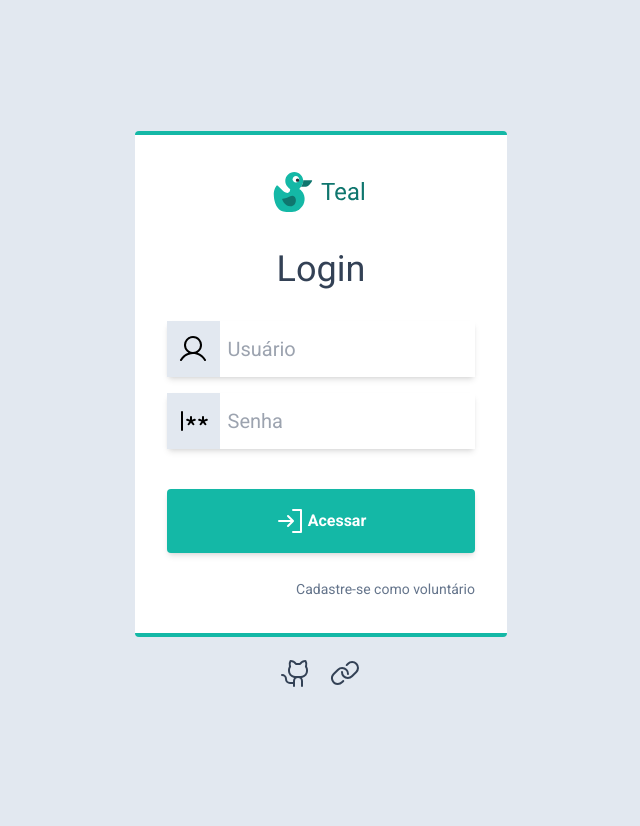
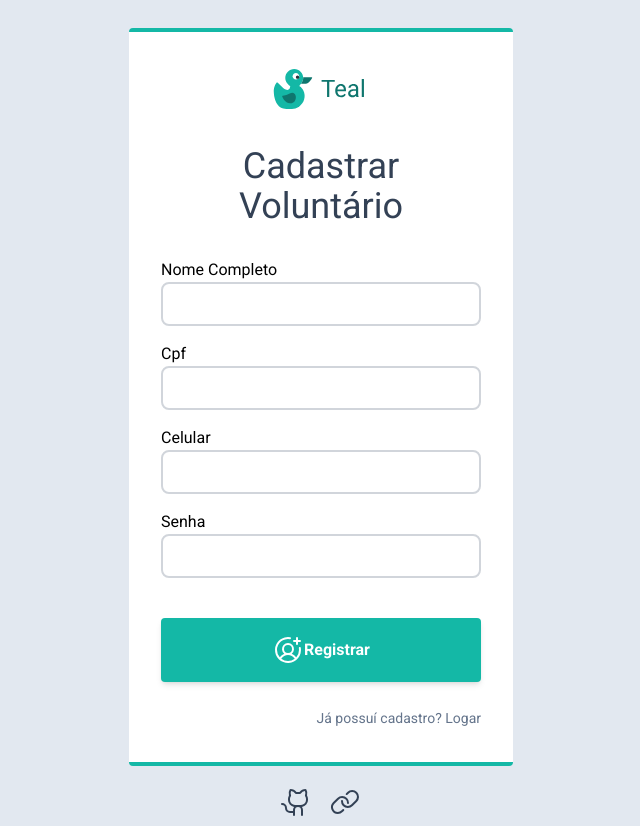
Before and after one commit to p-Teal/teal-front, a React (Vite) app: page / in a window 1280 px wide. Shown: the whole page, without its empty margins (319-959 px from the left). Before the commit the page ends 800 px from the top, so only its background shows below. Built offline with nearby package versions, Linux system fonts and the light colour scheme.

Commit message:
register

```diff
--- a/src/App.tsx
+++ b/src/App.tsx
@@ -5,8 +5,8 @@ function App() {
 
 
   return (
-    <Login />
-    // <CadastroVoluntario />
+    // <Login />
+    <CadastroVoluntario />
   )
 }
 
--- a/src/pages/CadastroVoluntario.tsx
+++ b/src/pages/CadastroVoluntario.tsx
@@ -1,39 +1,33 @@
-import { UserCirclePlus } from "@phosphor-icons/react";
+import { GithubLogo, Link, UserCirclePlus } from "@phosphor-icons/react";
 import FormInputVoluntario from "../components/FormInputVoluntario";
 
 
 export default function CadastroVoluntario() {
   return (
-    <form>
-      <div className="flex flex-col min-h-screen">
-        <div className="flex flex-col bg-white h-fit max-h-[600px] items-center p-8 w-fit mx-auto my-auto rounded hover:shadow-xl border-y-4 border-teal-500">
-          <h1 className="text-3xl text-center mb-8 text-slate-700">
-            Cadastro de Voluntário
-          </h1>
-          <div className="w-full overflow-y-scroll p-1">
-
-            <FormInputVoluntario type="text" name="nome" text="Nome" />
-            <FormInputVoluntario type="email" name="email" text="Email" autocomplete />
-            <FormInputVoluntario type="text" name="cpf" text="CPF" />
-            <FormInputVoluntario type="text" name="telefone" text="Telefone" />
-            <div className="h-2 w-full bg-teal-500 rounded mb-4"></div>
-            <h2 className="text-xl text-center mb-8 text-slate-700">
-              Informações de Login
-            </h2>
-            <FormInputVoluntario type="text" name="login" text="Chave para Login" />
-            <FormInputVoluntario type="password" name="senha" text="Senha" />
-
-          </div>
-
-          <div className="mt-8 bottom-0 w-full">
-          <button className="bg-teal-500 hover:bg-teal-700 text-white font-bold p-4 rounded my-6 shadow-md flex flex-row justify-center items-center w-full">
+    <div className="flex flex-col items-center justify-center min-h-screen">
+      <div className="rounded hover:shadow-xl bg-white p-8 mt-7 max-w-sm border-y-4 border-teal-500">
+        <div className="w-full mb-8">
+          <img src="/src/assets/Logo.svg" alt="Logo" className="mx-auto" />
+        </div>
+        <h1 className="text-4xl text-center mb-8 text-slate-700">Cadastrar Voluntário</h1>
+        <form className="flex flex-col">
+          <FormInputVoluntario type="text" name="nome" text="Nome Completo"/>
+          <FormInputVoluntario type="text" name="cpf" text="Cpf"/>
+          <FormInputVoluntario type="text" name="celular" text="Celular"/>
+          <FormInputVoluntario type="password" name="senha" text="Senha"/>
+          <button className="bg-teal-500 hover:bg-teal-700 text-white font-bold p-4 rounded my-6 shadow-md flex flex-row justify-center items-center">
             <UserCirclePlus size={32} />
-            Cadastrar
+            Registrar
           </button>
-          </div>
-
+        </form>
+        <div className="text-right">
+          <a href="#" className="text-slate-500 hover:text-slate-700 text-sm">Já possuí cadastro? Logar</a>
         </div>
       </div>
-    </form>
+      <div className="mb-2 mt-5 flex flex-row">
+        <GithubLogo size={32} color="#334155" className="cursor-pointer mr-2"/>
+        <Link size={32} color="#334155" className="cursor-pointer ml-2"/>
+      </div>
+    </div>
   )
 }
```
